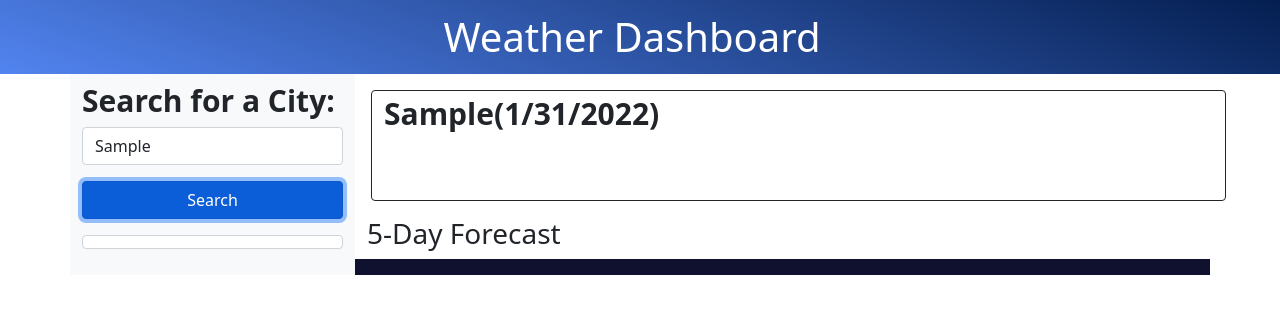
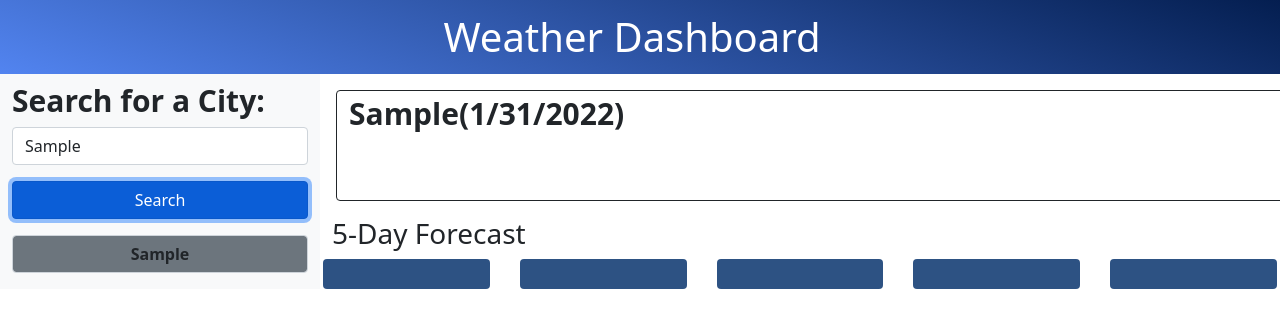
Before and after one commit to Darigay/weather-dashboard, a plain HTML site: page index.html in a window 1280 px wide. Both pictures are taken after typing "Sample" into the empty fields and a click on the button "Search". Drawn offline with nearby package versions, Linux system fonts and the light colour scheme; no server answers.

Commit message:
local storage and retrieval

```diff
--- a/assets/css/style.css
+++ b/assets/css/style.css
@@ -19,8 +19,13 @@
     font-size:30px;
     font-weight: bold;
 }
-.fore{
-    background-color: rgb(16, 16, 47);
 
 
+.forecast{
+    background-color: rgba(37, 75, 126, 0.959);
+    margin-left: 15px;
+    margin-right: 15px;
+    padding:15px;
+    column-gap:20px;
+    border-spacing:15px;
 }
--- a/assets/js/script.js
+++ b/assets/js/script.js
@@ -13,14 +13,14 @@ const historyEl = document.getElementById("history");
 const datenow= new Date();
 const [month, day, year]  = [datenow.getMonth()+1, datenow.getDate(), datenow.getFullYear()];
 
-let searchHistory = JSON.parse(localStorage.getItem("search-btn")) || [];
+let searchHistory = JSON.parse(localStorage.getItem("search")) || [];
 console.log(searchHistory);
 
 
-function getInfo() {
+function getInfo(city) {
+    var searchCity = city || cityEl.value;
 
-
-    fetch('https://api.openweathermap.org/data/2.5/weather?q=' + cityEl.value + '&appid=5942c39fd4705ad68a82c1a924a217bd')
+    fetch('https://api.openweathermap.org/data/2.5/weather?q=' + searchCity + '&appid=5942c39fd4705ad68a82c1a924a217bd')
         .then(response => response.json())
         .then(data => {
             console.log(data);
@@ -32,10 +32,10 @@ function getInfo() {
             currentweather(lat, lon);
 
         });
-    dailyForecast(cityEl.value);
+    dailyForecast(searchCity);
 
     const cityNameEl = document.getElementById("city-name");
-    cityNameEl.innerHTML = cityEl.value + "(" + month + "/" + day + "/" + year + ")";
+    cityNameEl.innerHTML = searchCity + "(" + month + "/" + day + "/" + year + ")";
 }
 
 function currentweather(lat,lon){
@@ -53,7 +53,17 @@ function currentweather(lat,lon){
         humidityEl.innerHTML="Humidity: "+humidity+ "%";
 
         //uvidxEl.setAttribute("class","badge badge-danger");
-        uvidxEl.innerHTML="UV Index: "+UVI;
+        uvidxEl.innerHTML="UV Index: <span id='uv-value'>"+ UVI + "</span>";
+         var uvValue = document.getElementById("uv-value");
+        if(UVI<4){
+            uvValue.style.backgroundColor="green";
+        }
+        else if(UVI>6){
+            uvValue.style.backgroundColor="red";
+        }
+        else{
+            uvValue.style.backgroundColor="yellow";
+        }
     });
 
 }
@@ -92,27 +102,11 @@ function dailyForecast(cityname) {
 
         });
     }
-     /*   var Temp = data.list[0].main.temp;
-        var wind = data.list[0].wind.speed;
-        var humidity = data.list[0].main.humidity;
-        var
-      //  oneEl.innerHTML = "Temp: "+Temp+ " &#176F";
-
-      for(i=0;i<5;i++){
-
-        oneEl.innerHTML = "Temp: "+Temp+ " &#176F" + "Wind: " + wind + "MPH" + "Humidity: " + humidity + "%";
-      } */
-
-
-
-    //});
-
-
 
 
  searchEl.addEventListener("click",function(){
     const searchTerm=cityEl.value;
-  //  getInfo(searchTerm);
+   getInfo(searchTerm);
     searchHistory.push(searchTerm);
     localStorage.setItem("search",JSON.stringify(searchHistory));
     renderSearchHistory();
@@ -121,13 +115,14 @@ function dailyForecast(cityname) {
 function renderSearchHistory(){
     historyEl.innerHTML="";
     for(let i=0;i<searchHistory.length;i++){
-        const historyItem = document.createElement("city");
+        const historyItem = document.createElement("button");
         historyItem.setAttribute("type","text");
-        historyItem.setAttribute("readonly",true);
-        historyItem.setAttribute("class","form-control d-block bg-white");
+        historyItem.setAttribute("class","form-control d-block fw-bold bg-secondary mb-3");
         historyItem.setAttribute("value",searchHistory[i]);
+        historyItem.textContent=searchHistory[i];
         historyItem.addEventListener("click",function(){
-              //  getInfo(historyItem.value);
+              getInfo(historyItem.textContent);
+               //console.log(historyItem.textContent);
         })
         historyEl.append(historyItem);
     }
--- a/index.html
+++ b/index.html
@@ -18,7 +18,7 @@
     <nav class="navbar navbar-dark bg-custom-1">
         <span class="navbar-brand mb-0 w-100 h1 medium text-center text-white">Weather Dashboard</span>
     </nav>
-    <div class="container w-100">
+    <div class="container-fluid w-100">
         <div class="row">
             <!-- Search Board-->
             <div class="col-3 bg-light">
@@ -28,7 +28,7 @@
                         aria-label=" salt lake city">
                 </div>
                 <button class="btn btn-primary mb-3 w-100" type="button" id="search-btn" onclick="getInfo()">Search</button>
-                <form id="history"></form>
+                <div id="history"></div>
             </div>
             <!--weather Board-->
             <div class="col-9">
@@ -67,18 +67,20 @@
                 </div>
 
                 <!-- 5-Day Forecast-->
-                <div class="row">
+                <div class="row fore-title">
                     <div class="col-12">
                         <h3>5-Day Forecast</h3>
                     </div>
                 </div>
-                <div class="row fore">
-                    <div class="col forecast text-white ml-3 mb-3 rounded"></div>
-                    <div class="col forecast text-white ml-3 mb-3 rounded"></div>
-                    <div class="col forecast text-white ml-3 mb-3 rounded"></div>
-                    <div class="col forecast text-white ml-3 mb-3 rounded"></div>
-                    <div class="col forecast text-white ml-3 mb-3 rounded"></div>
+
+                <div class="row gx-5">
+                    <div class="col  forecast text-center text-white rounded"></div>
+                    <div class="col  forecast text-center text-white  rounded"></div>
+                    <div class="col   forecast text-center text-white  rounded "></div>
+                    <div class="col forecast text-center text-white  rounded "></div>
+                    <div class="col  forecast text-center text-white  rounded "></div>
                 </div>
+            </div>
             </div>
         </div>
     </div>
```
